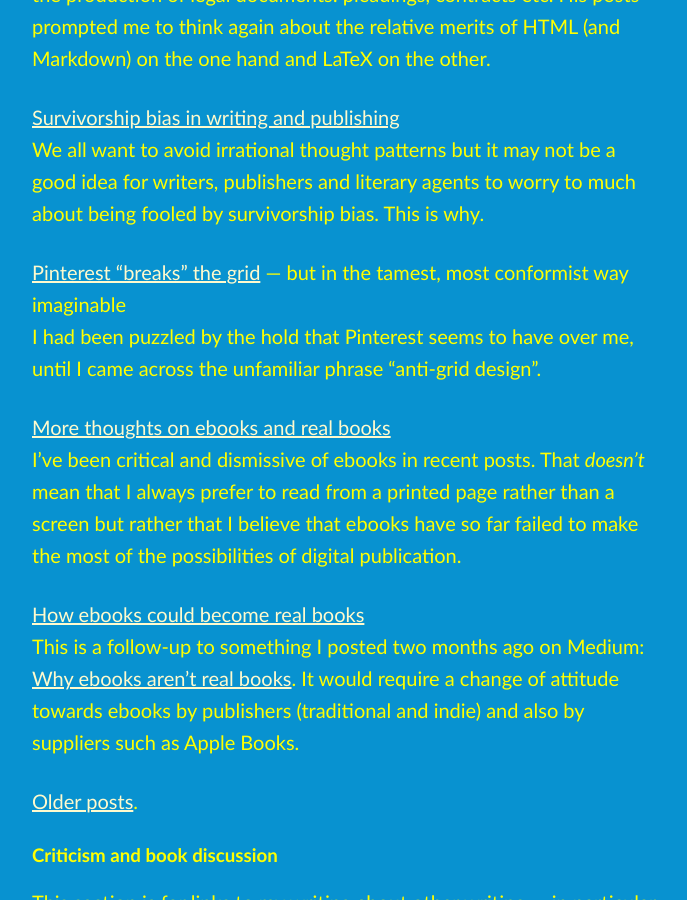
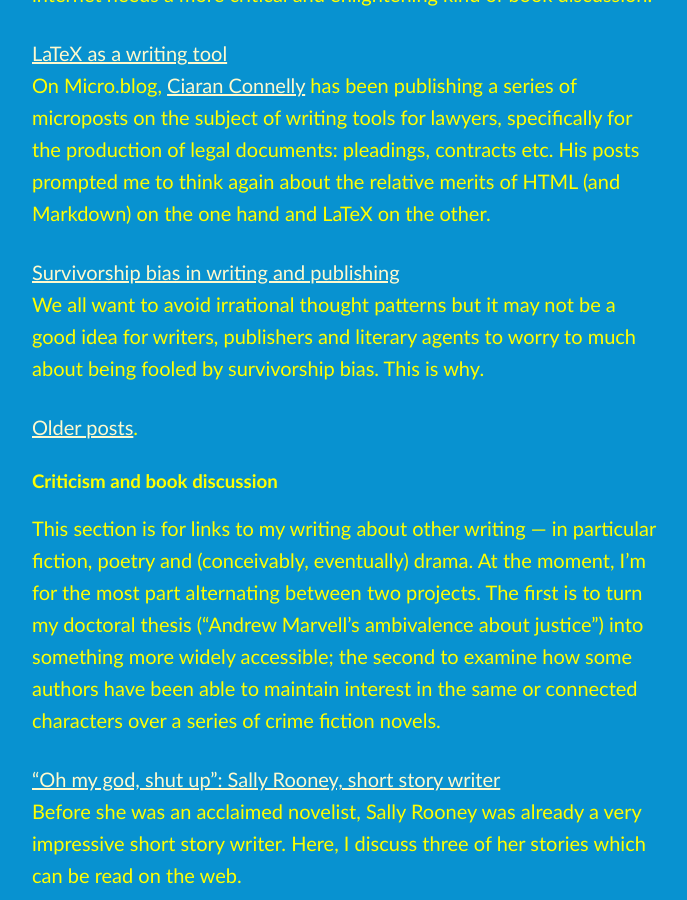
Before and after one commit to artkavanagh/github.io, a Jekyll site: the page index.html, which Jekyll copies as it is, in a window 1280 px wide and 900 px high, scrolled down 2167 px. Shown: the whole window, without its empty margins (292-979 px from the left). Built offline with Jekyll 4.4.1, drawn with Linux system fonts in a browser that asks for light colours; some of the changed text lies outside the part shown.

Commit message:
Update index.html

```diff
--- a/index.html
+++ b/index.html
@@ -49,15 +52,6 @@ On Micro.blog, <a href="https://micro.blog/ciaran">Ciaran Connelly</a> has been
 
 <p><a href="https://www.artkavanagh.ie/writing-and-survivorship-bias.html">Survivorship bias in writing and publishing</a><br>
 We all want to avoid irrational thought patterns but it may not be a good idea for writers, publishers and literary agents to worry to much about being fooled by survivorship bias. This is why.</p>
-
-<p><a href="https://www.artkavanagh.ie/Pinterest-grid.html">Pinterest “breaks” the grid</a> — but in the tamest, most conformist way imaginable<br />
-I had been puzzled by the hold that Pinterest seems to have over me, until I came across the unfamiliar phrase “anti-grid design”.</p>
-
-<p><a href="https://www.artkavanagh.ie/ebooks-and-real-books.html">More thoughts on ebooks and real books</a><br />
-I’ve been critical and dismissive of ebooks in recent posts. That <em>doesn’t</em> mean that I always prefer to read from a printed page rather than a screen but rather that I believe that ebooks have so far failed to make the most of the possibilities of digital publication.</p>
-
-<p><a href="https://www.artkavanagh.ie/ebooks-could-be-real-books.html">How ebooks could become real books</a><br />
-This is a follow-up to something I posted two months ago on Medium: <a href="https://medium.com/p/9d3fac7aae42">Why ebooks aren’t real books</a>. It would require a change of attitude towards ebooks by publishers (traditional and indie) and also by suppliers such as Apple Books.</p>
 
 <p><a href="https://www.artkavanagh.ie/older-posts.html">Older posts</a>.</p>
 
```
Also changed, not shown: other parts of index.html (+3 -0 lines).
